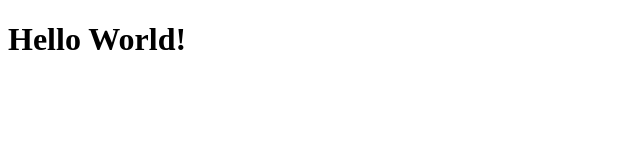
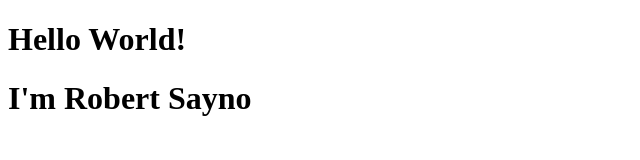
Before and after one commit to RobertSayno/MyFirstTest, a plain HTML site: page index.html in a window 1280 px wide. Shown: the whole page, without its empty margins (0-640 px from the left). Drawn offline with Linux system fonts and the light colour scheme.

Commit message:
minor changes

```diff
--- a/index.html
+++ b/index.html
@@ -7,6 +7,6 @@
 </head>
 <body>
     <h1>Hello World!</h1>
-
+   <h1>I'm Robert Sayno</h1>
 </body>
 </html>
```
